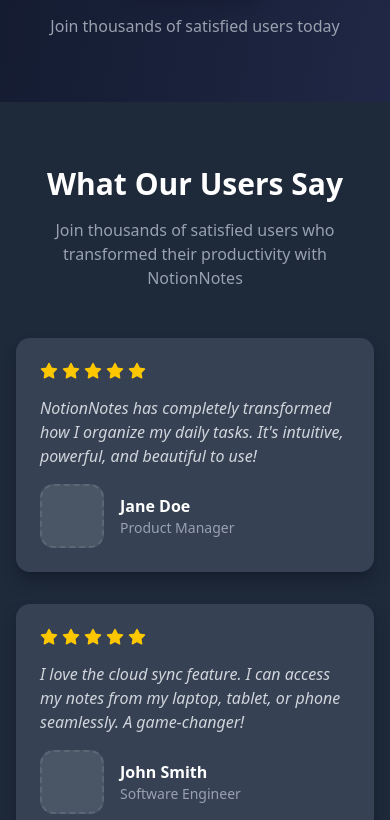
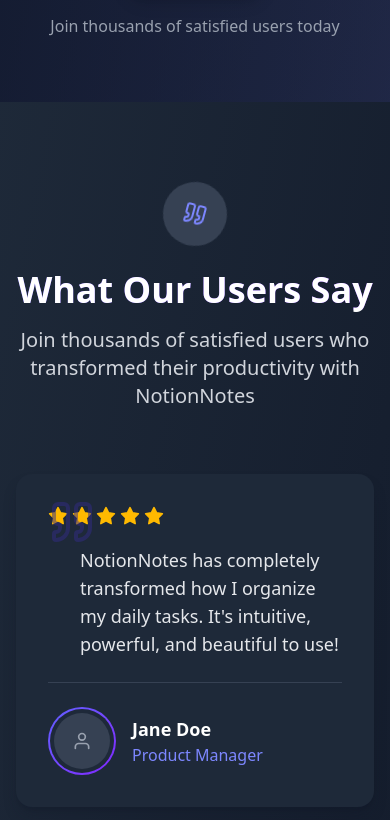
Before and after one commit to Waleed-Ahmad-dev/notes_app, a Next.js app: page / in a window 390 px wide. Shown: the part 5944-6764 px from the top of the page. Built offline with nearby package versions, Linux system fonts and the light colour scheme.

Commit message:
Update TestimonialsSection.tsx

```diff
--- a/src/components/LandingPage/TestimonialsSection.tsx
+++ b/src/components/LandingPage/TestimonialsSection.tsx
@@ -1,5 +1,6 @@
 import { motion } from 'framer-motion';
-import { Star } from 'react-feather';
+import { Quote } from 'lucide-react';
+import { Star, User } from 'react-feather';
 
 export default function TestimonialsSection() {
      const testimonials = [
@@ -26,45 +27,86 @@ export default function TestimonialsSection() {
      ];
 
      return (
-          <section id="testimonials" className="py-16 bg-indigo-50 dark:bg-gray-800">
+          <section id="testimonials" className="py-20 bg-gradient-to-br from-indigo-50 to-violet-50 dark:from-gray-800 dark:to-gray-900">
                <div className="container mx-auto px-4">
                     <motion.div
-                         className="text-center mb-12"
+                         className="text-center mb-16"
                          initial={{ opacity: 0, y: 20 }}
                          whileInView={{ opacity: 1, y: 0 }}
                          viewport={{ once: true }}
+                         transition={{ duration: 0.6 }}
                     >
-                         <h2 className="text-3xl font-bold text-gray-800 dark:text-white mb-4">What Our Users Say</h2>
-                         <p className="text-gray-600 dark:text-gray-400 max-w-2xl mx-auto">
+                         <motion.div
+                              className="inline-flex items-center justify-center w-16 h-16 rounded-full bg-indigo-100 dark:bg-gray-700 mb-6"
+                              initial={{ scale: 0 }}
+                              whileInView={{ scale: 1, rotate: 15 }}
+                              viewport={{ once: true }}
+                              transition={{ delay: 0.2, type: "spring" }}
+                         >
+                              <Quote className="text-indigo-600 dark:text-indigo-400" size={24} />
+                         </motion.div>
+                         <h2 className="text-4xl font-bold dark:text-white mb-4 bg-gradient-to-r from-indigo-600 to-violet-600 bg-clip-text text-transparent">
+                              What Our Users Say
+                         </h2>
+                         <p className="text-xl text-gray-600 dark:text-gray-300 max-w-3xl mx-auto">
                               Join thousands of satisfied users who transformed their productivity with NotionNotes
                          </p>
                     </motion.div>
 
-                    <div className="grid grid-cols-1 md:grid-cols-2 gap-8">
+                    <div className="grid grid-cols-1 md:grid-cols-2 gap-10">
                          {testimonials.map((testimonial, index) => (
                               <motion.div
                                    key={index}
-                                   className="bg-white dark:bg-gray-700 rounded-xl shadow-lg dark:shadow-gray-900/50 p-6"
-                                   initial={{ opacity: 0, y: 20 }}
+                                   className="relative bg-white dark:bg-gray-800 rounded-2xl p-8 shadow-lg hover:shadow-xl dark:shadow-gray-900/30 transition-all duration-300 group"
+                                   initial={{ opacity: 0, y: 30 }}
                                    whileInView={{ opacity: 1, y: 0 }}
                                    viewport={{ once: true }}
-                                   transition={{ delay: index * 0.1 }}
+                                   transition={{ delay: index * 0.1, duration: 0.5 }}
+                                   whileHover={{
+                                        y: -10,
+                                        transition: { duration: 0.3 }
+                                   }}
+                                   whileTap={{ scale: 0.98 }}
                               >
-                                   <div className="flex mb-4">
+                                   <div className="absolute top-6 left-8 text-indigo-100 dark:text-indigo-900/50 group-hover:text-indigo-200 dark:group-hover:text-indigo-800/70 transition-colors">
+                                        <Quote size={48} />
+                                   </div>
+
+                                   <div className="flex mb-5">
                                         {[...Array(5)].map((_, i) => (
-                                             <Star
+                                             <motion.div
                                                   key={i}
-                                                  size={18}
-                                                  className="text-yellow-400 fill-yellow-400 mr-1"
-                                             />
+                                                  whileHover={{
+                                                       scale: 1.2,
+                                                       rotate: 15,
+                                                       transition: { duration: 0.2 }
+                                                  }}
+                                             >
+                                                  <Star
+                                                       size={20}
+                                                       className="text-amber-400 fill-amber-400 mr-1"
+                                                  />
+                                             </motion.div>
                                         ))}
                                    </div>
-                                   <p className="text-gray-600 dark:text-gray-300 italic mb-4">{testimonial.quote}</p>
-                                   <div className="flex items-center">
-                                        <div className="bg-gray-200 dark:bg-gray-600 border-2 border-dashed rounded-xl w-16 h-16" />
+
+                                   <p className="text-gray-700 dark:text-gray-200 text-lg mb-6 pl-8 relative z-10">
+                                        {testimonial.quote}
+                                   </p>
+
+                                   <div className="flex items-center border-t border-gray-100 dark:border-gray-700 pt-6">
+                                        <div className="relative">
+                                             <div className="bg-gradient-to-br from-indigo-500 to-violet-600 p-0.5 rounded-full">
+                                                  <div className="bg-white dark:bg-gray-800 rounded-full p-1">
+                                                       <div className="bg-gray-200 dark:bg-gray-700 w-14 h-14 rounded-full flex items-center justify-center">
+                                                            <User className="text-gray-500 dark:text-gray-400" size={20} />
+                                                       </div>
+                                                  </div>
+                                             </div>
+                                        </div>
                                         <div className="ml-4">
-                                             <h4 className="font-semibold dark:text-white">{testimonial.author}</h4>
-                                             <p className="text-gray-600 dark:text-gray-400 text-sm">{testimonial.role}</p>
+                                             <h4 className="font-bold text-lg dark:text-white">{testimonial.author}</h4>
+                                             <p className="text-indigo-600 dark:text-indigo-400 font-medium">{testimonial.role}</p>
                                         </div>
                                    </div>
                               </motion.div>
```
